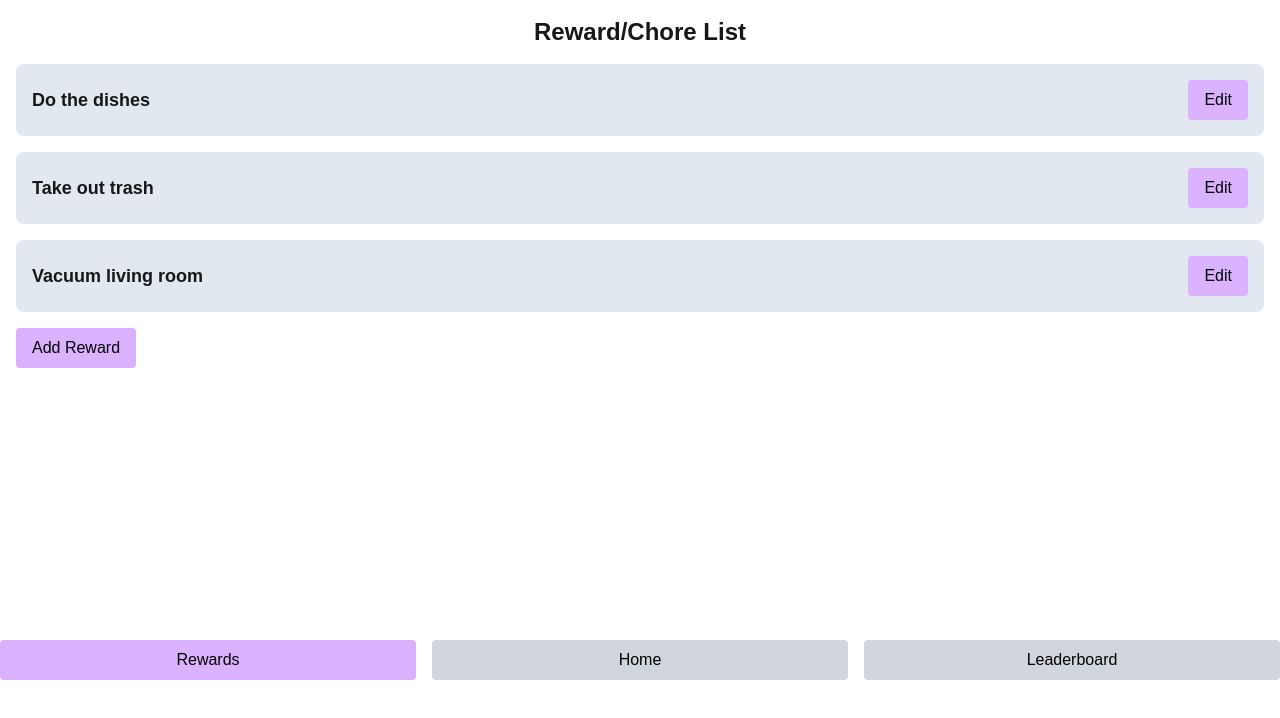
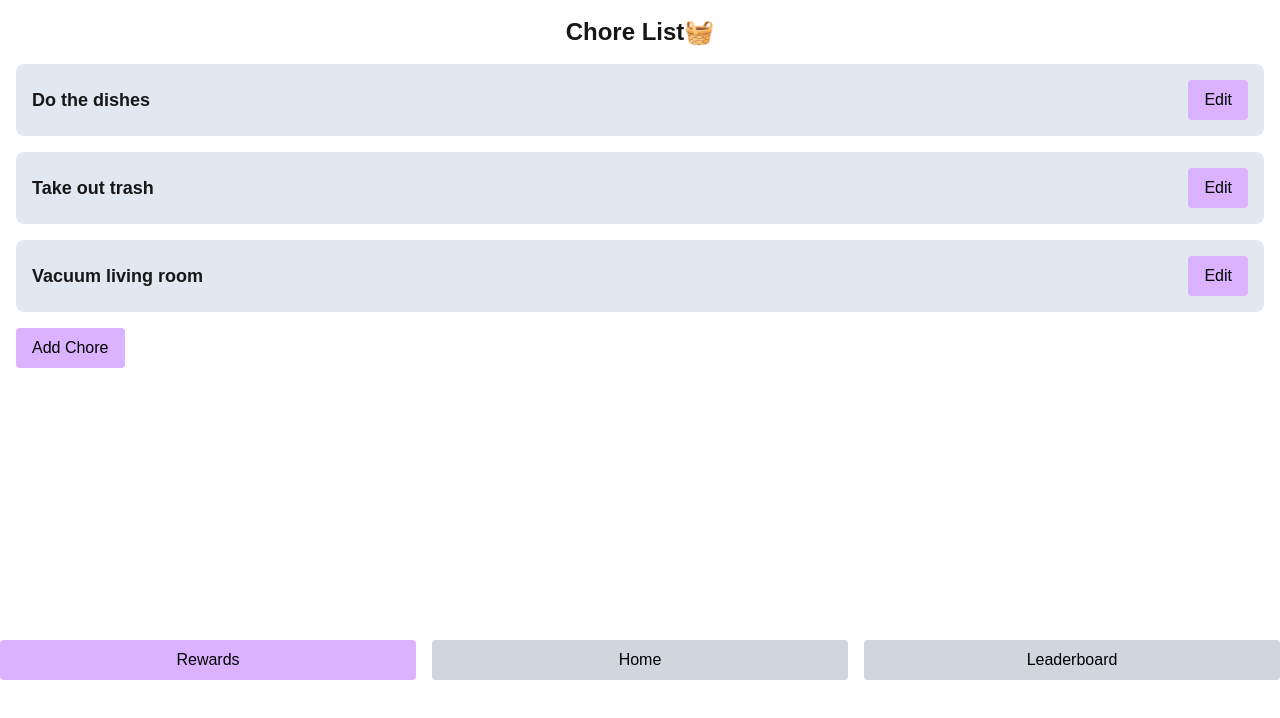
Before and after one commit to 3miki/Split-Play, a Next.js app: page /settings in a window 1280 px wide. Shown: the top 718 px of the page. Built offline with nearby package versions, Linux system fonts and the light colour scheme.

Commit message:
add emoji

```diff
--- a/app/page.tsx
+++ b/app/page.tsx
@@ -17,7 +17,7 @@
 
   return (
     <div className="container mx-auto p-4">
-      <h1 className="text-2xl font-bold mb-4 text-center">Hi Grace</h1>
+      <h1 className="text-2xl font-bold mb-4 text-center">Hi Grace👋</h1>
       <BillList
         bills={bills.filter((bill) => bill.status !== "paid")}
         handlePay={handlePay}
--- a/app/settings/page.tsx
+++ b/app/settings/page.tsx
@@ -21,7 +21,7 @@
 
   return (
     <div className="container mx-auto p-4">
-      <h1 className="text-2xl font-bold mb-4 text-center">Reward/Chore List</h1>
+      <h1 className="text-2xl font-bold mb-4 text-center">Chore List🧺</h1>
       <RewardList
         rewards={rewards}
         editingRewardId={editingRewardId}
--- a/components/AddRewardButton.tsx
+++ b/components/AddRewardButton.tsx
@@ -8,7 +8,7 @@
       onClick={onClick}
       className="px-4 py-2 bg-purple-300 text-black rounded hover:bg-green-600"
     >
-      Add Reward
+      Add Chore
     </button>
   );
 }
```
Also changed, not shown: 1 other file (tests, documents, lock files or other folders).
